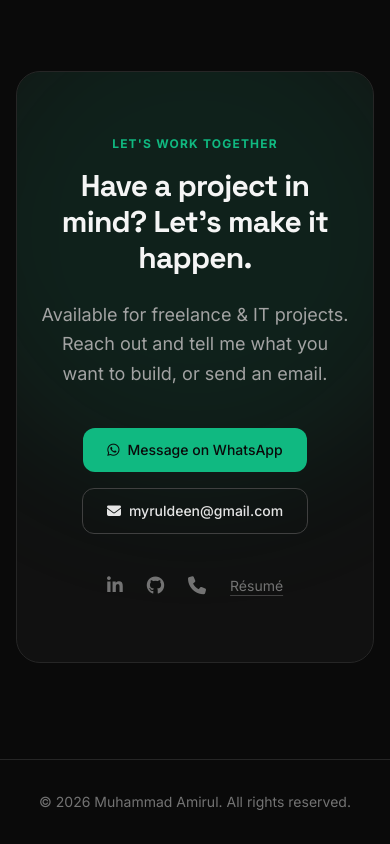
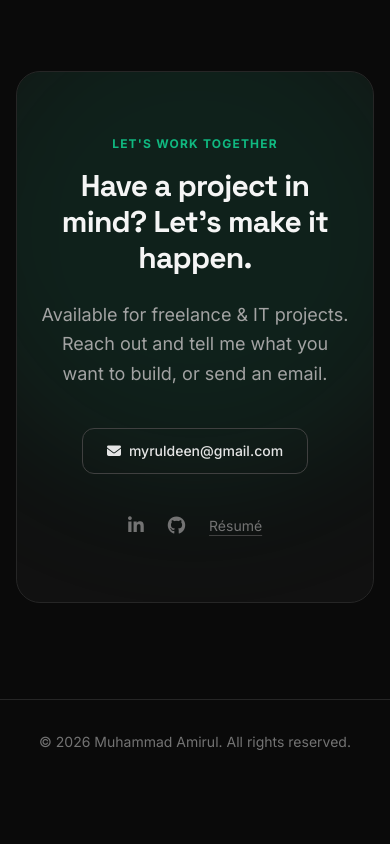
Before and after one commit to myruldeen/portfolio-website, an Astro site: page / in a window 390 px wide. Shown: the part 7721-8565 px from the top of the page. After the commit the page ends 8505 px from the top, so only its background shows below. Built offline with nearby package versions, Linux system fonts and the light colour scheme; Astro itself is replaced by a stand-in of ours.

Commit message:
remove phone no

```diff
--- a/src/components/ContactSection.astro
+++ b/src/components/ContactSection.astro
@@ -16,12 +16,6 @@
         </p>
 
         <div class="flex flex-wrap items-center justify-center gap-4 mb-10">
-          <a href="https://wa.me/60173963174"
-             target="_blank"
-             rel="noopener noreferrer"
-             class="inline-flex items-center gap-2 px-6 py-3 text-sm font-medium bg-emerald-500 text-neutral-950 rounded-xl hover:bg-emerald-400 transition duration-300">
-            <i class="fab fa-whatsapp"></i> Message on WhatsApp
-          </a>
           <a href="mailto:myruldeen@gmail.com"
              class="inline-flex items-center gap-2 px-6 py-3 text-sm font-medium border border-neutral-700 rounded-xl text-neutral-200 hover:bg-neutral-800 transition duration-300">
             <i class="fas fa-envelope"></i> myruldeen@gmail.com
@@ -43,9 +37,6 @@
              class="hover:text-neutral-200 transition duration-300">
             <i class="fab fa-github text-lg"></i>
           </a>
-          <a href="tel:+60173963174" title="Phone" class="hover:text-neutral-200 transition duration-300">
-            <i class="fas fa-phone text-lg"></i>
-          </a>
           <a href="https://drive.google.com/file/d/1exSnCRh-O1PAFCi9pynZsNdiZAg_OLmX/view"
              target="_blank"
              rel="noopener noreferrer"
```
